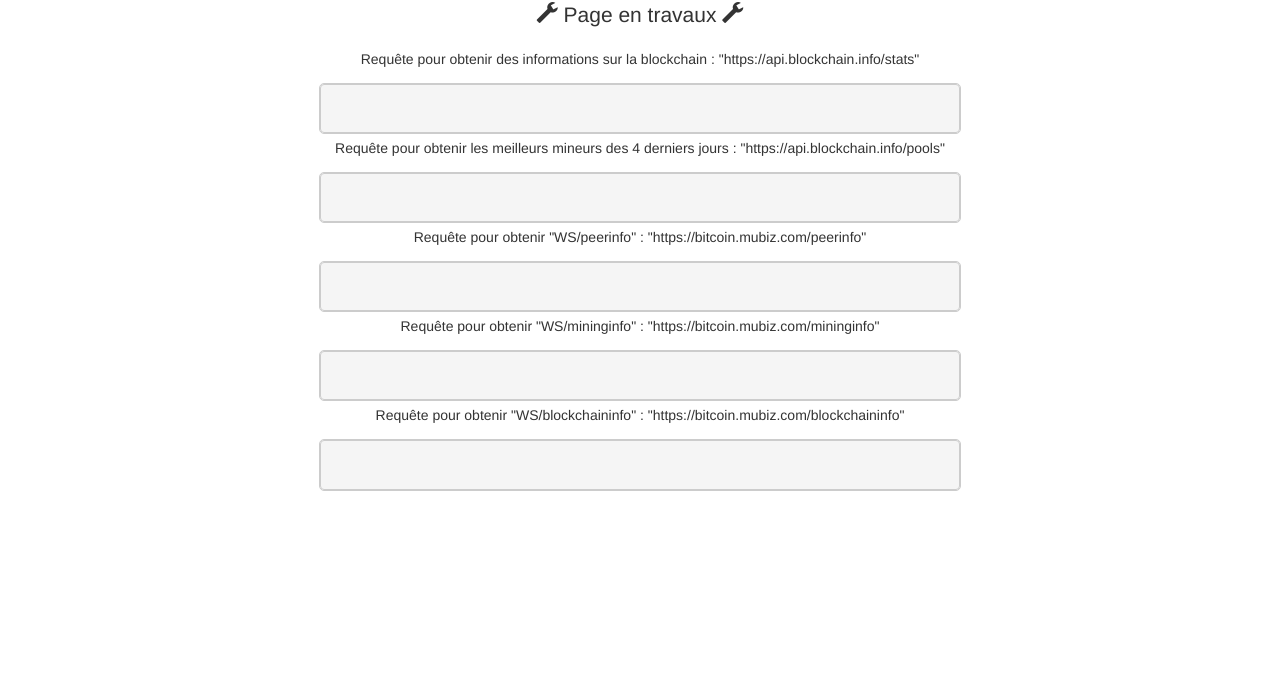
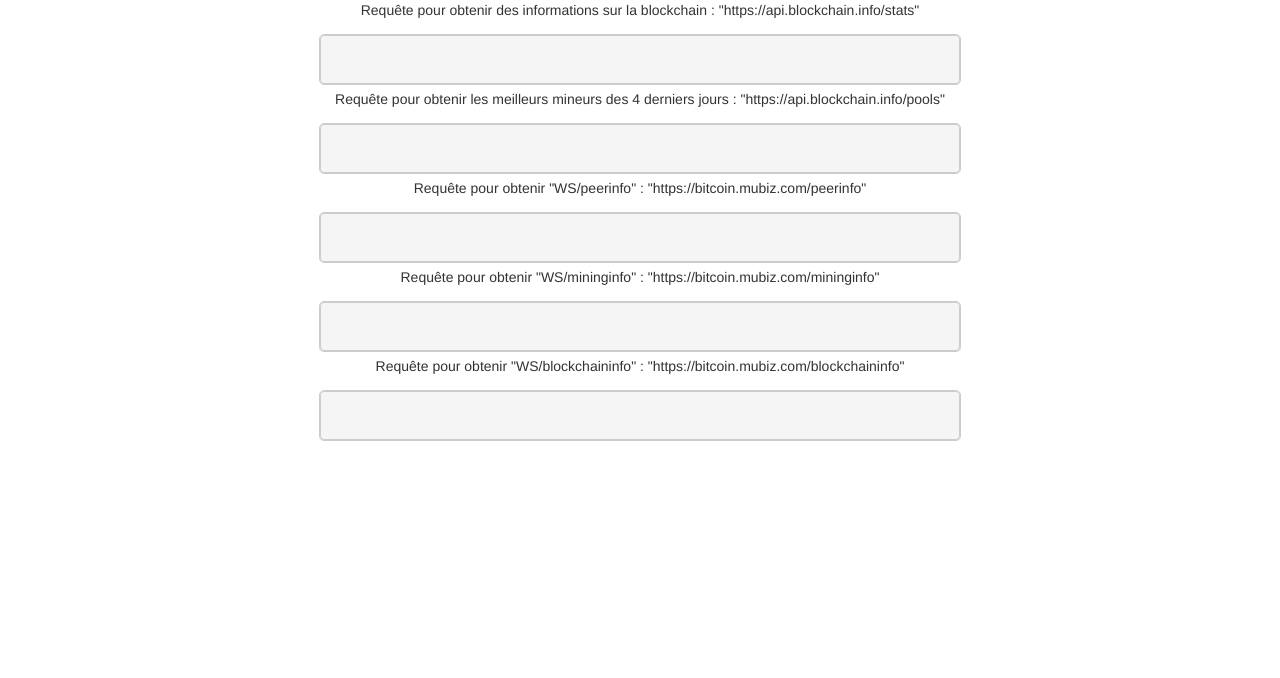
Before and after one commit to gohudu92/gohudu92.github.io, a plain HTML site: page bitcoin/index.html in a window 1280 px wide. Shown: the part 122-800 px from the top of the page. Drawn offline with nearby package versions, Linux system fonts and the light colour scheme; no server answers.

Commit message:
Finalisation

```diff
--- a/bitcoin/index.html
+++ b/bitcoin/index.html
@@ -55,7 +55,7 @@
   </nav>
 
     <center><h1>Bienvenue sur IF - gohudu92</h1></center>
-    <center><p class ="lead"> <span class="glyphicon glyphicon-wrench" aria-hidden="true"></span> Page en travaux <span class="glyphicon glyphicon-wrench" aria-hidden="true"></span> </p></center>
+
     <script src="../js/ajax.js"></script>
     <script src="https://ajax.googleapis.com/ajax/libs/jquery/1.12.4/jquery.min.js"></script>
     <script src="../bootstrap/js/bootstrap.min.js"></script>
```
